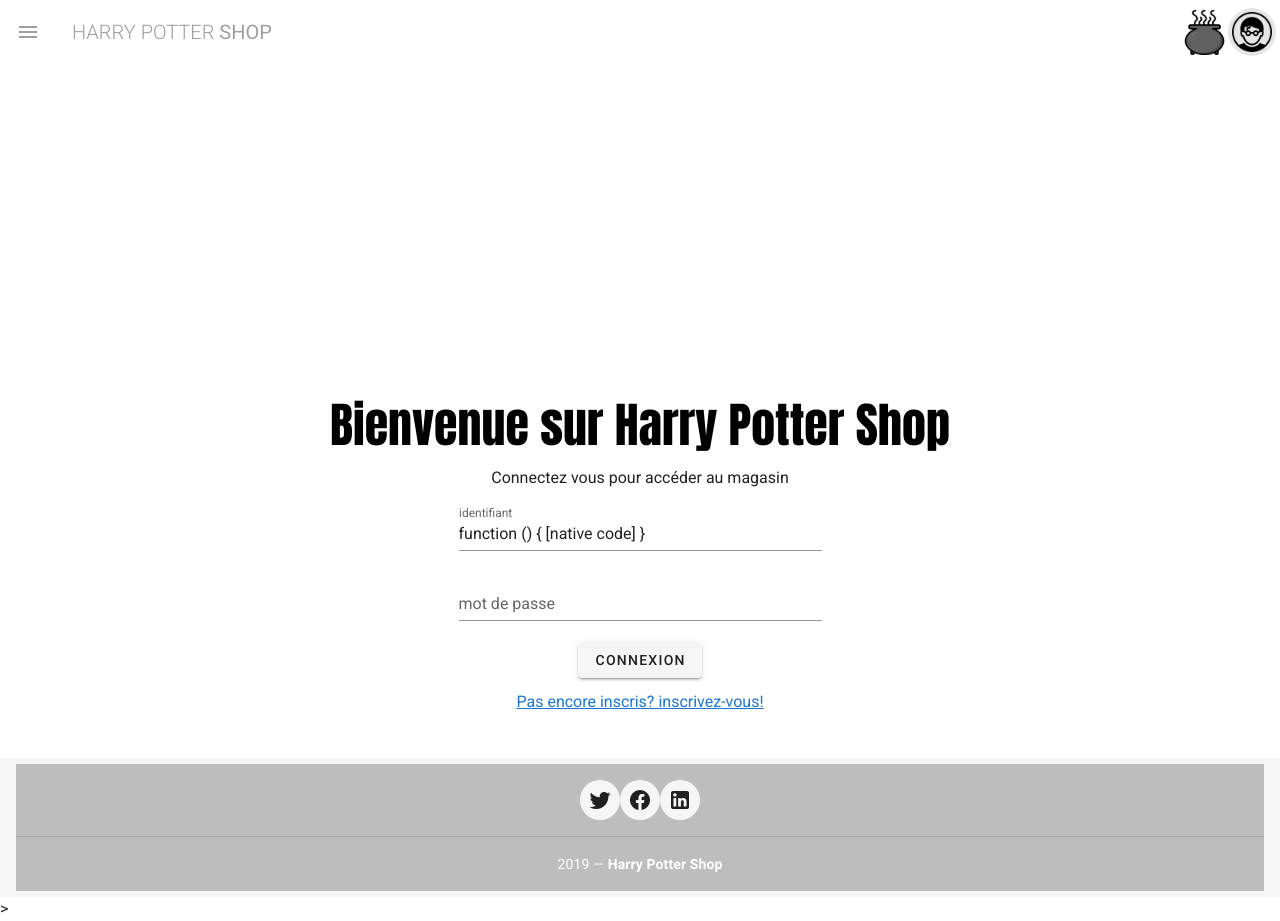
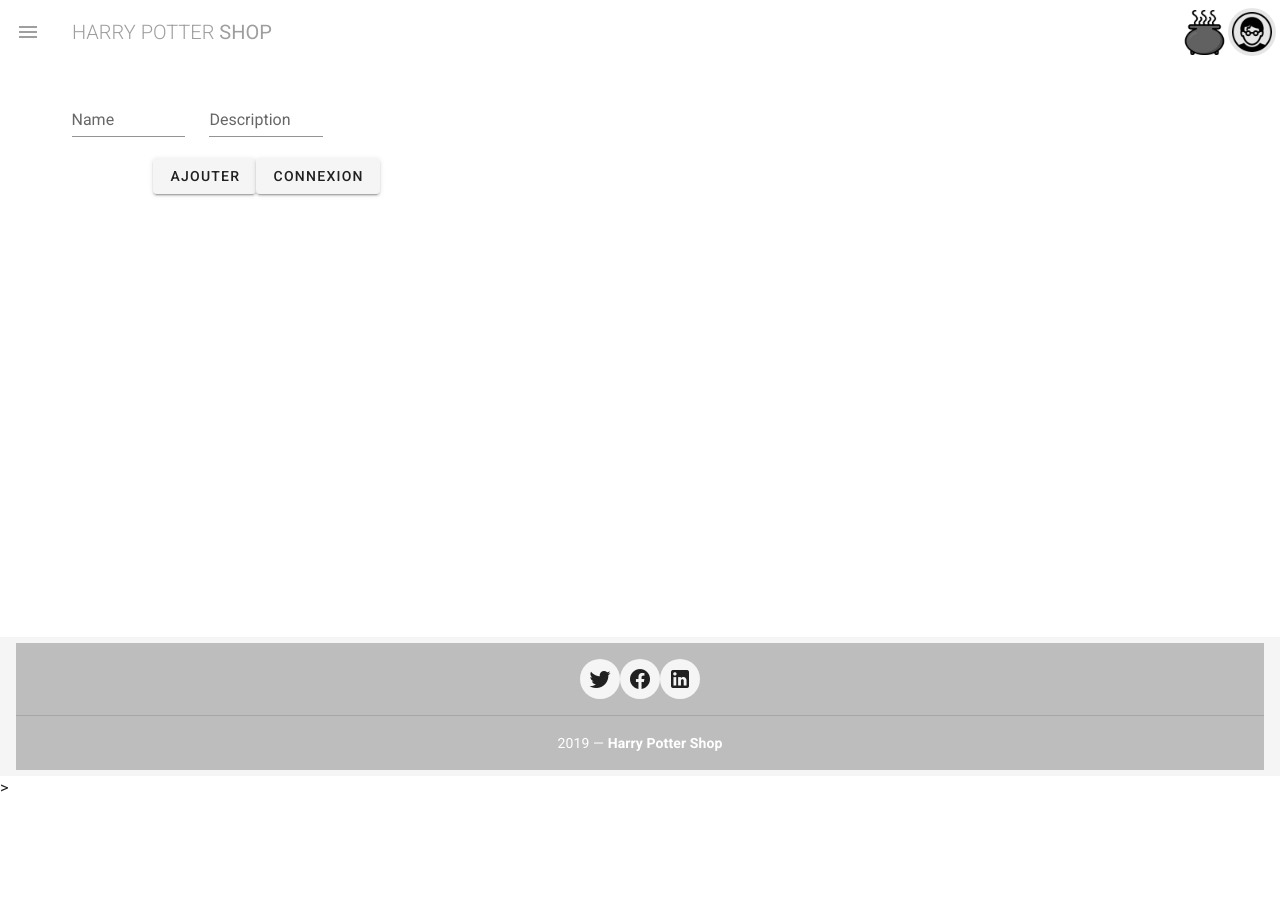
Before and after one commit to GeekyGodess/Web4AESIEA, a Vue app: page /login in a window 1280 px wide. After the commit the page ends 800 px from the top, so only its background shows below. Built offline with nearby package versions, Linux system fonts and the light colour scheme.

Commit message:
add part serve start

```diff
--- a/package.json
+++ b/package.json
@@ -9,7 +9,12 @@
   },
   "dependencies": {
     "axios": "^0.19.0",
+    "body-parser": "^1.19.0",
     "core-js": "^3.3.2",
+    "cors": "^2.8.5",
+    "express": "^4.17.1",
+    "express-session": "^1.17.0",
+    "morgan": "^1.9.1",
     "vue": "^2.6.10",
     "vue-axios": "^2.1.5",
     "vue-router": "^3.1.3",
@@ -19,6 +24,7 @@
     "@vue/cli-plugin-babel": "^4.0.0",
     "@vue/cli-plugin-eslint": "^4.0.0",
     "@vue/cli-service": "^4.0.0",
+    "@vue/eslint-config-standard": "^4.0.0",
     "babel-eslint": "^10.0.3",
     "eslint": "^5.16.0",
     "eslint-plugin-vue": "^5.0.0",
--- a/src/views/Login.vue
+++ b/src/views/Login.vue
@@ -1,44 +1,47 @@
 <template>
-  <v-container style="background-color:	#FFFFFF;">
-    <v-layout text-center wrap align-center>
-      <v-flex xs12>
-        <v-img
-          :src="require('../assets/logoHarryPotter.jpg')"
-          class="my-3"
-          contain
-          height="300"
-        ></v-img>
-      </v-flex>
-      <v-flex mb-4>
-        <h1 class="display-2 font-weight-bold mb-3" style="color:#000000">
-          <FONT face="Impact">Bienvenue sur Harry Potter Shop</FONT>
-        </h1>
-        <p class="subheading font-weight-regular" style="background-color:#FFFFFF;">
-          Connectez vous pour accéder au magasin
-          <v-container fluid align-center>
-            <v-row justify="center">
-              <v-col cols="12" sm="6" md="4">
-                <v-text-field v-model="login" label="identifiant"></v-text-field>
-                <v-text-field v-model="mdp" :type="show4 ? 'text' : 'password'" label="mot de passe"></v-text-field>
-              </v-col>
-            </v-row>
-            <v-btn @click="login">Connexion</v-btn>
-          </v-container>
-          <a href="https://community.vuetifyjs.com" target="_blank">Pas encore inscris? inscrivez-vous!</a>
-        </p>
-      </v-flex>
+  <v-container>
+    <v-layout text-center wrap>
+      <v-form v-model="valid">
+        <v-container>
+          <v-row>
+            <v-col cols="12" md="4">
+              <v-text-field v-model="name" label="Name" required></v-text-field>
+            </v-col>
+
+            <v-col cols="12" md="4">
+              <v-text-field v-model="description" label="Description" required></v-text-field>
+            </v-col>
+          </v-row>
+          <v-btn @click="addElement">Ajouter</v-btn>
+          <v-btn @click="login">Connexion</v-btn>
+        </v-container>
+      </v-form>
+      <v-card class="mx-auto" max-width="400" tile>
+        <v-list-item v-for="(item, index) in todos" v-bind:key="item.id">
+          <v-list-item-content>
+            <v-list-item-title>
+              {{ item.name }}
+            </v-list-item-title>
+            <v-list-item-subtitle>
+              {{ item.description }}
+              <v-btn @click="rmElement(index)">Remove</v-btn>
+            </v-list-item-subtitle>
+          </v-list-item-content>
+        </v-list-item>
+      </v-card>
     </v-layout>
   </v-container>
 </template>
 
 <script>
+
 export default {
   data: () => ({
     valid: false,
     name: '',
     description: '',
     todos: [],
-    url: '' // 'http://localhost:4000'
+    url: 'http://localhost:4000'
   }),
   methods: {
     async login () {
@@ -47,15 +50,25 @@
         login: 'admin',
         password: 'changethispassword'
       })
-      alert(response);
-      //console.log('response is:', response)
-    },
-    async logout () {
-      // connecter l'utilisateur
-      const response = await this.axios.get(this.url + '/api/test')
       alert(response)
       //console.log('response is:', response)
     },
+    logout () {
+    },
+    addElement () {
+      this.todos.push({
+        id: this.todos.length,
+        name: this.name,
+        description: this.description
+      })
+      alert("ajouté !")
+      //console.log('ajouté !')
+    },
+    rmElement (index) {
+      alert(index)
+      //console.log('index', index)
+      this.todos.splice(index, 1)
+    }
   }
 }
 </script>
```
Also changed, not shown: 2 other files (tests, documents, lock files or other folders).
